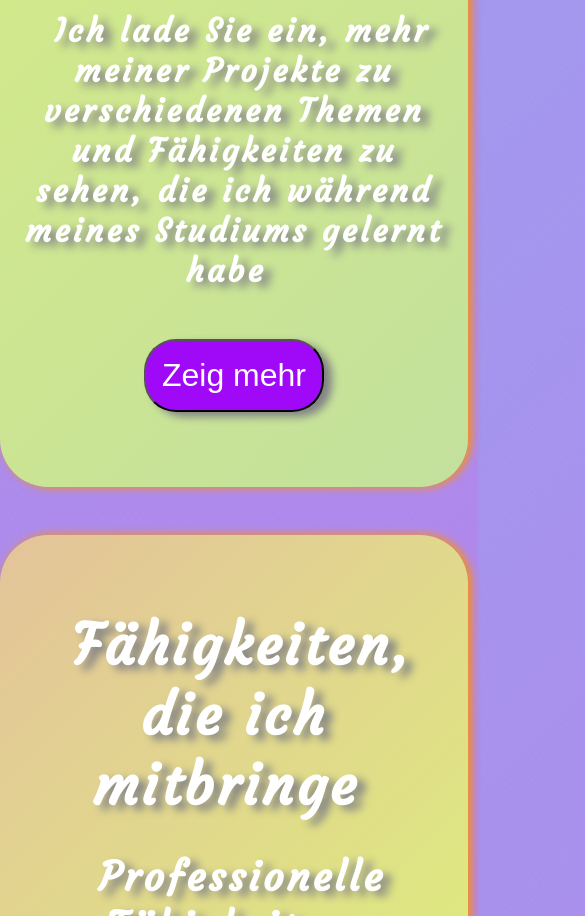
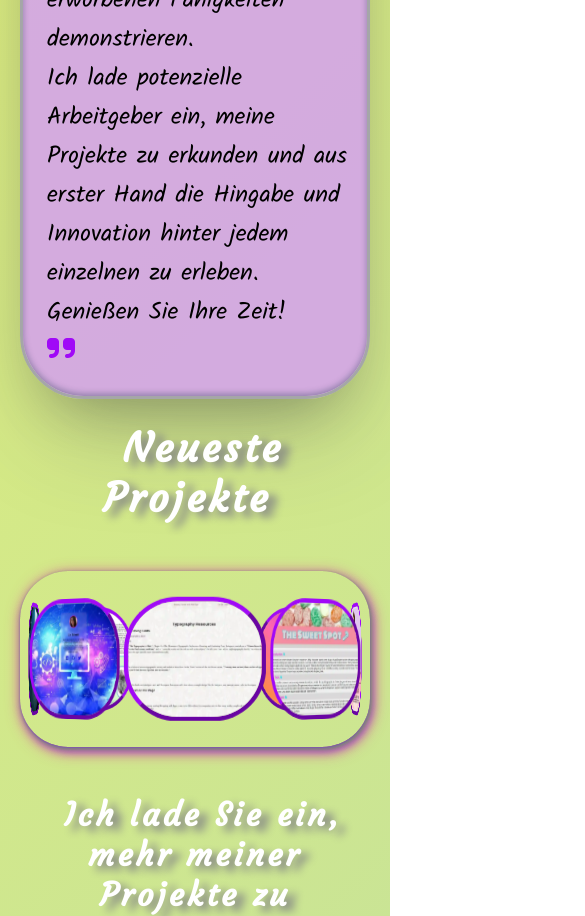
Before and after one commit to KathrinKath/My-Portfolio, a website: page index-german.html in a window 390 px wide. Shown: the part 4954-5870 px from the top of the page, 585 px wide, since content can reach past the window. Drawn offline with nearby package versions, Linux system fonts and the light colour scheme; a web font is replaced by a local one.

Commit message:
solutions

```diff
--- a/Styles/style.scss
+++ b/Styles/style.scss
@@ -1247,7 +1247,7 @@ footer:hover {
   }
   header,
   footer {
-    width: 150%;
+    width: 100%;
   }
   nav ul {
     @include displaySet(
@@ -1260,11 +1260,17 @@ footer:hover {
     padding-left: 0;
   }
   section {
-    @include sizesNgaps($margin: 4rem 0, $width: 120%);
+    @include displaySet(
+      $dspl: flex,
+      $flxDrc: column,
+      $jusCont: center,
+      $alItms: center
+    );
+    @include sizesNgaps($margin: 4rem 0, $width: 100%);
   }
   .hire-me {
     @include sizesNgaps($top: 13%, $left: 65%);
-    transform: translateY(-50%) scale(0.7);
+    transform: translateY(-50%) scale(0.5);
   }
   .portfolio-item {
     @include displaySet(
```
Also changed, not shown: Styles/style.css, 1 other file.
